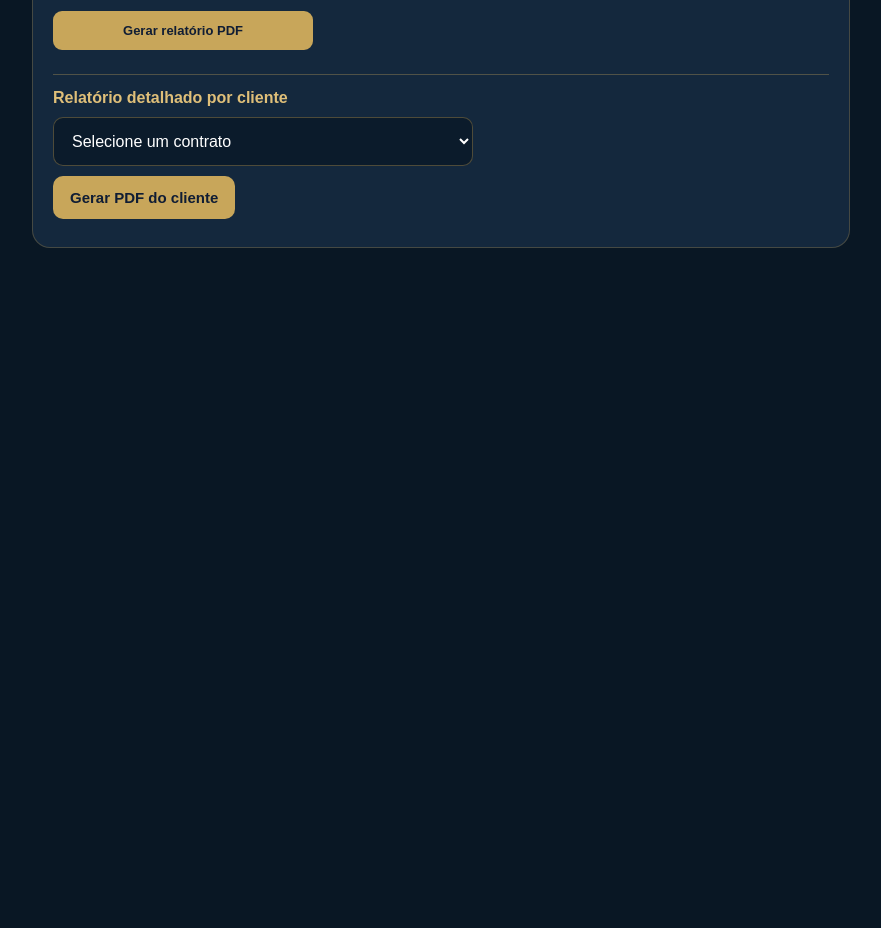
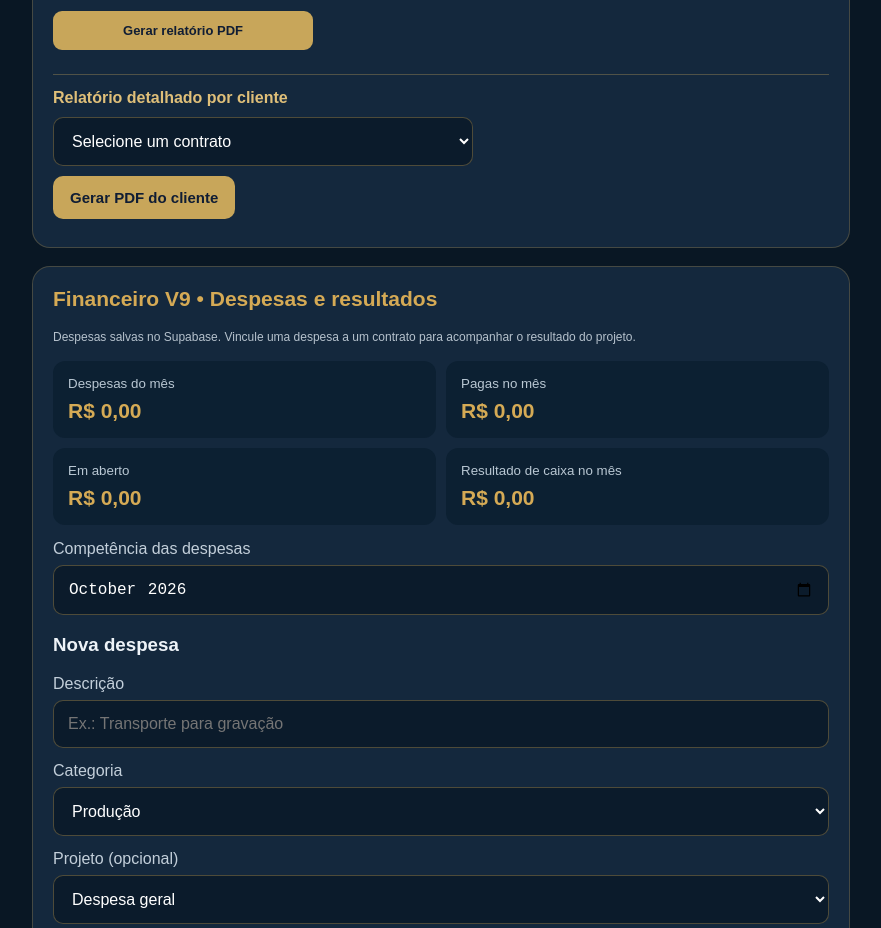
Before and after one commit to allanx35-web/Allan-Bruno-dos-santos, a website: page financeiro.html in a window 1280 px wide. Shown: the part 1372-2300 px from the top of the page, without its empty margins (199-1080 px from the left). Before the commit the page ends 1654 px from the top, so only its background shows below. Drawn offline with nearby package versions, Linux system fonts and the light colour scheme.

Commit message:
financeiro.html

```diff
--- a/financeiro.html
+++ b/financeiro.html
@@ -493,5 +493,6 @@ verificarLoginFinanceiro();
 <script src="/financeiro_dashboard.js"></script>
 <script src="/financeiro_relatorio_pdf.js"></script>
 <script src="/financeiro_relatorio_cliente.js"></script>
+<script src="/financeiro_despesas_v9.js"></script>
 </body>
 </html>
```
